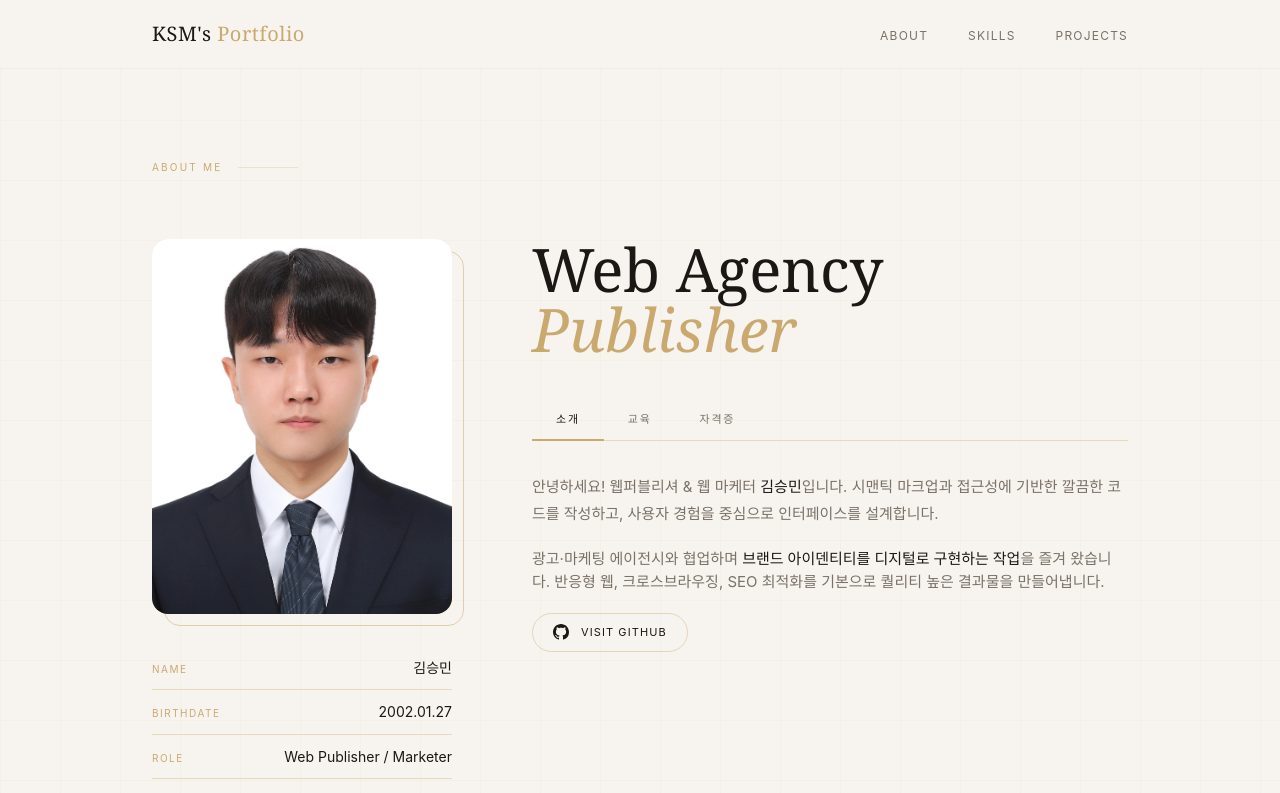
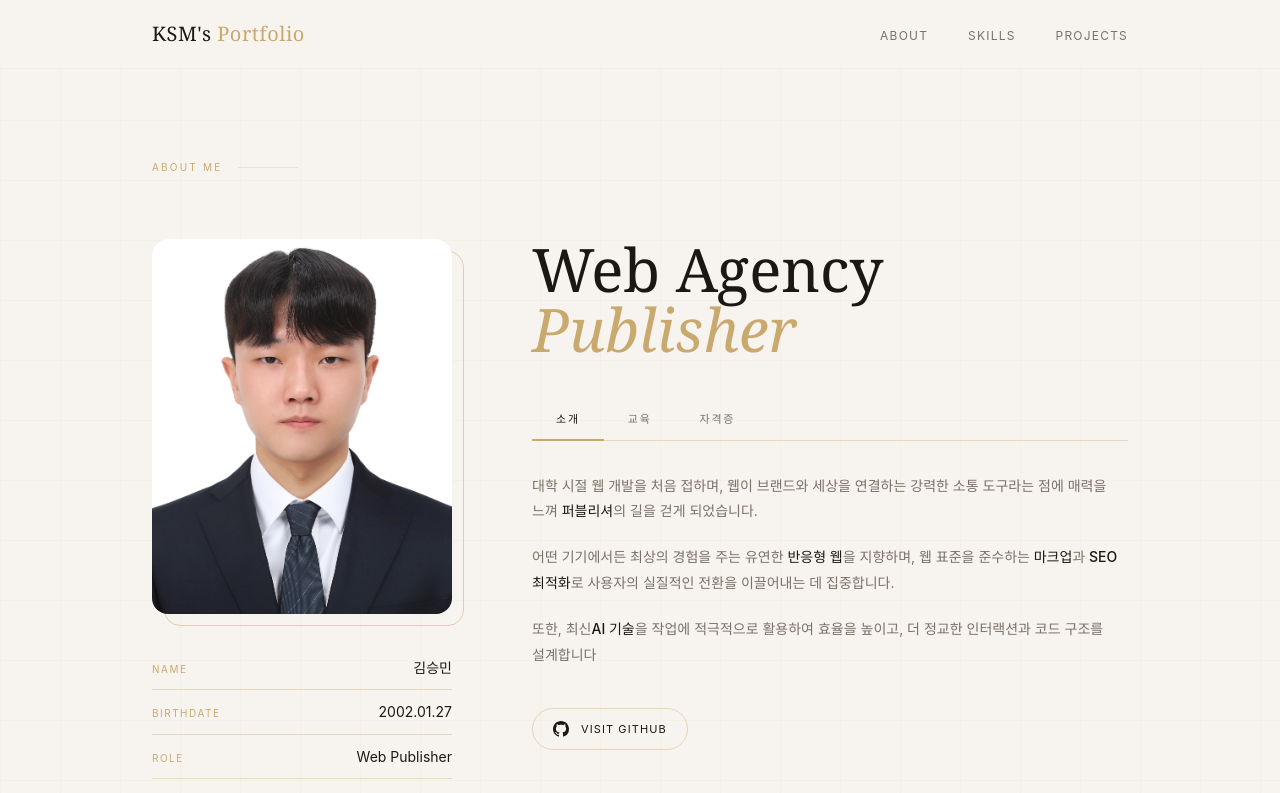
Before and after one commit to rlatmdalsk-sketch/MyPortfolio, a React (Vite) app: page / in a window 1280 px wide. Shown: the top 793 px of the page. Built offline with nearby package versions, Linux system fonts and the light colour scheme.

Commit message:
소개탭

```diff
--- a/src/Layout/About.tsx
+++ b/src/Layout/About.tsx
@@ -6,7 +6,7 @@ import { BsGithub } from "react-icons/bs";
 const infoList = [
     { label: "Name", value: "김승민" },
     { label: "Birthdate", value: "2002.01.27" },
-    { label: "Role", value: "Web Publisher / Marketer" },
+    { label: "Role", value: "Web Publisher" },
     { label: "Location", value: "Siheung, Korea" },
     { label: "Email", value: "rlatmdalsk@naver.com" },
 ];
@@ -207,20 +207,32 @@ export default function About() {
                                 className={twMerge(
                                     "flex flex-col gap-5",
                                     "animate-[fadeUp_.35s_ease_forwards]",
+                                    "text-center text-[13.5px] leading-[1.85] break-keep text-[#7a7168] md:text-left md:text-[14px]",
+                                    "items-center md:items-start",
                                 )}>
-                                <p className={twMerge("text-[15px] leading-[1.85] text-[#7a7168]")}>
-                                    안녕하세요! 웹퍼블리셔 &amp; 웹 마케터{" "}
-                                    <strong className="font-medium text-[#1a1714]">김승민</strong>
-                                    입니다. 시맨틱 마크업과 접근성에 기반한 깔끔한 코드를 작성하고,
-                                    사용자 경험을 중심으로 인터페이스를 설계합니다.
+                                <p>
+                                    대학 시절 웹 개발을 처음 접하며, 웹이 브랜드와 세상을 연결하는
+                                    강력한 소통 도구라는 점에 매력을 느껴 <br className="md:hidden"/>
+                                    <strong className="font-medium text-[#1a1714] ">
+                                        {" "}
+                                        퍼블리셔
+                                    </strong>
+                                    의 길을 걷게 되었습니다.
                                 </p>
-                                <p className={twMerge("leading-[1.85] text-[#7a7168] text-[15px]")}>
-                                    광고·마케팅 에이전시와 협업하며{" "}
+                                <p>
+                                    어떤 기기에서든 최상의 경험을 주는 유연한{" "}
                                     <strong className="font-medium text-[#1a1714]">
-                                        브랜드 아이덴티티를 디지털로 구현하는 작업
+                                        반응형 웹
                                     </strong>
-                                    을 즐겨 왔습니다. 반응형 웹, 크로스브라우징, SEO 최적화를
-                                    기본으로 퀄리티 높은 결과물을 만들어냅니다.
+                                    을 지향하며, 웹 표준을 준수하는
+                                    <strong className="font-medium text-[#1a1714]"> 마크업</strong>과<strong className="font-medium text-[#1a1714]"> SEO 최적화</strong>
+                                    로 사용자의 실질적인 전환을 이끌어내는 데 집중합니다.
+                                </p>
+                                <p>
+                                    또한, 최신
+                                    <strong className="font-medium text-[#1a1714]">AI 기술</strong>
+                                    을 작업에 적극적으로 활용하여 효율을 높이고, 더 정교한
+                                    인터랙션과 코드 구조를 설계합니다
                                 </p>
 
                                 <a
@@ -228,8 +240,8 @@ export default function About() {
                                     target="_blank"
                                     rel="noreferrer"
                                     className={twMerge(
-                                        "flex items-center self-start",
-                                        "gap-3 px-5 py-2.5",
+                                        "flex items-center justify-center md:self-start",
+                                        "mt-8 gap-3 px-5 py-2.5 md:mt-5",
                                         "rounded-full border border-[#c9a96e]/40",
                                         "text-[11px] tracking-widest text-[#1a1714] uppercase",
                                         [
```
